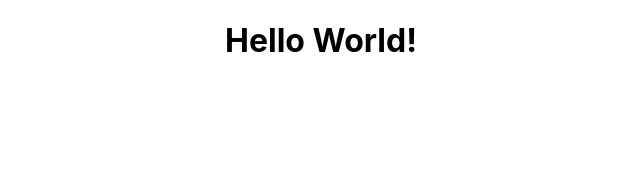
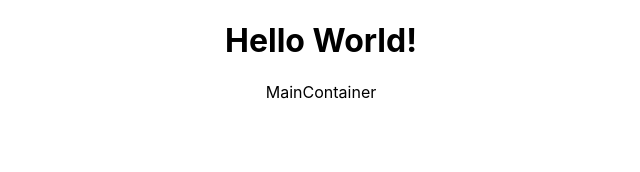
Before and after one commit to CCam20/Portfolio, a React (Create React App) app: page / in a window 1280 px wide. Shown: the top 172 px of the page, without its empty margins (319-959 px from the left). Built offline with nearby package versions, Linux system fonts and the light colour scheme.

Commit message:
compnents

```diff
--- a/src/App.js
+++ b/src/App.js
@@ -1,24 +1,11 @@
-import logo from './logo.svg';
 import './App.css';
+import MainContainer from './container/MainContainer';
 
 function App() {
   return (
     <div className="App">
     <div><h1>Hello World!</h1></div>
-      {/* <header className="App-header">
-        <img src={logo} className="App-logo" alt="logo" />
-        <p>
-          Edit <code>src/App.js</code> and save to reload.
-        </p>
-        <a
-          className="App-link"
-          href="https://reactjs.org"
-          target="_blank"
-          rel="noopener noreferrer"
-        >
-          Learn React
-        </a>
-      </header> */}
+  <MainContainer />
     </div>
   );
 }
--- /dev/null
+++ b/src/container/MainContainer.js
@@ -0,0 +1,10 @@
+
+import React from 'react'
+
+const MainContainer = () => {
+  return (
+    <div>MainContainer</div>
+  )
+}
+
+export default MainContainer
```
Also changed, not shown: src/components/Bio.js (added, +9 -0 lines), src/components/NavBar.js (added, +9 -0 lines).
